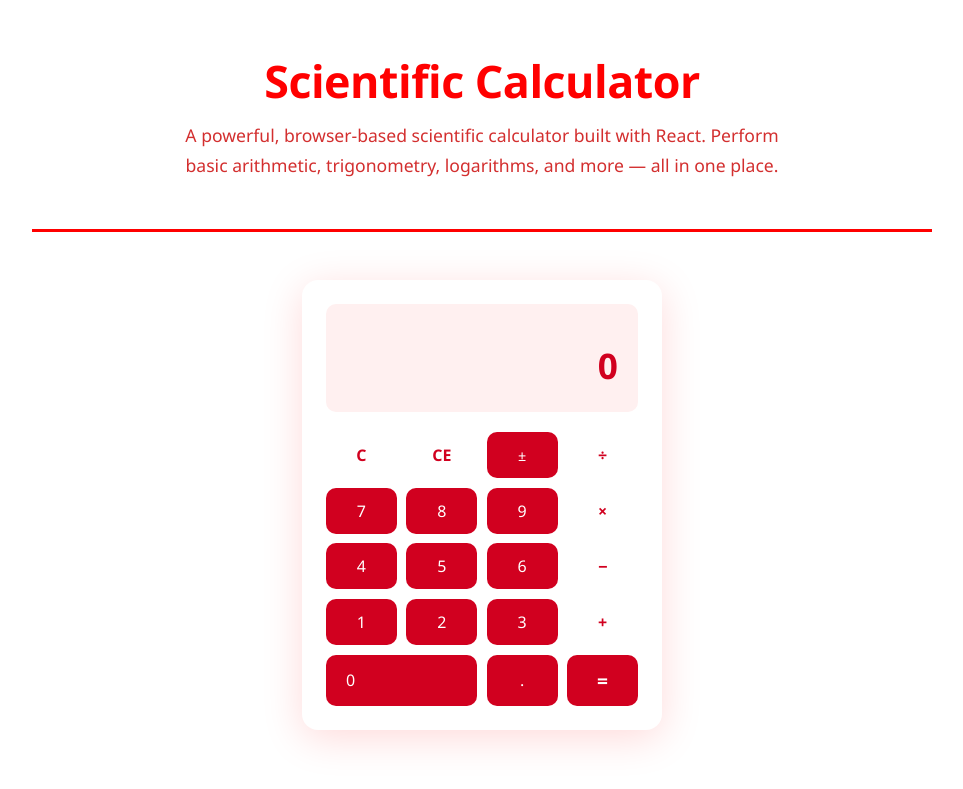
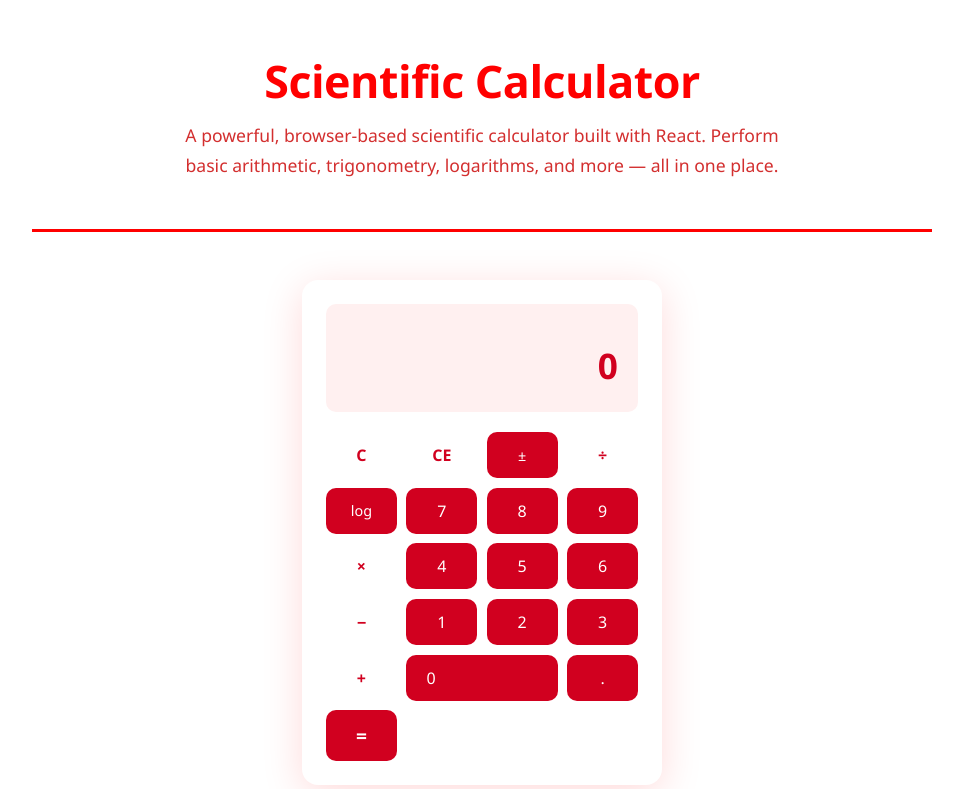
Before and after one commit to Jairedddy/Dummy-Calculator, a React (Vite) app: page / in a window 1280 px wide. Shown: the top 789 px of the page, without its empty margins (158-1121 px from the left). Built offline with nearby package versions, Linux system fonts and the light colour scheme.

Commit message:
git-copilot: Add logarithmic calculation functionality to the calculator application.

```diff
--- a/src/components/Calculator.jsx
+++ b/src/components/Calculator.jsx
@@ -110,6 +110,25 @@ export default function Calculator() {
     setWaitingForSecond(false)
   }
 
+  function handleLog() {
+    if (display === 'Error') return
+    const val = parseFloat(display)
+    if (val <= 0 || isNaN(val)) {
+      setDisplay('Error')
+      setHistory(`log(${display})`)
+      setFirst(null)
+      setOperator(null)
+      setWaitingForSecond(false)
+      return
+    }
+    const result = Math.log10(val)
+    setDisplay(fmt(result))
+    setHistory(`log(${fmt(val)})`)
+    setFirst(null)
+    setOperator(null)
+    setWaitingForSecond(false)
+  }
+
   const isError = display === 'Error'
 
   return (
@@ -124,6 +143,7 @@ export default function Calculator() {
         <button className="btn btn-clear" onClick={clearEntry}>CE</button>
         <button className="btn btn-fn" onClick={toggleSign}>±</button>
         <button className="btn btn-op" onClick={() => handleOperator('/')}>÷</button>
+        <button className="btn btn-fn" onClick={handleLog}>log</button>
 
         {/* Row 2 */}
         <button className="btn btn-digit" onClick={() => inputDigit('7')}>7</button>
```
